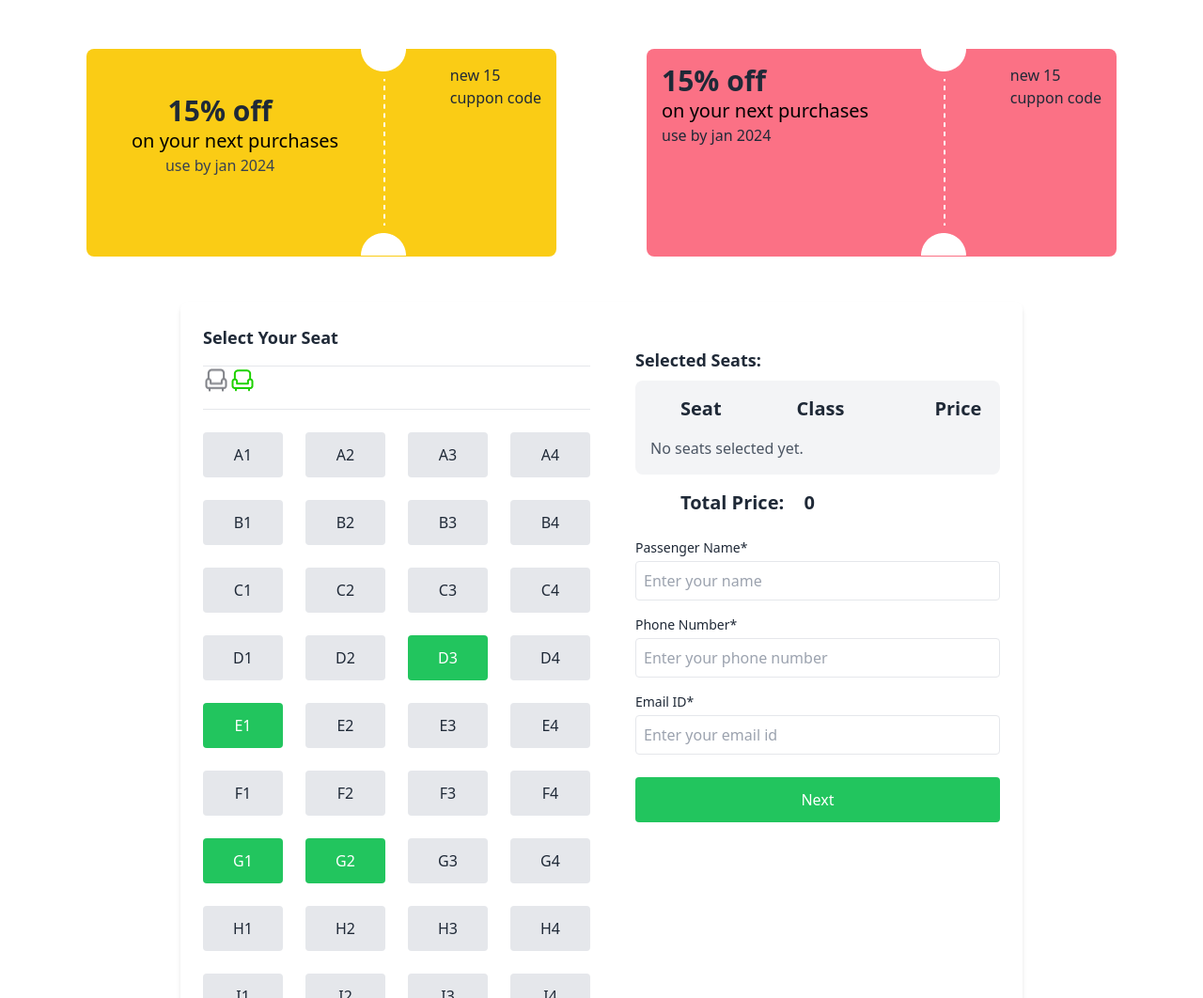
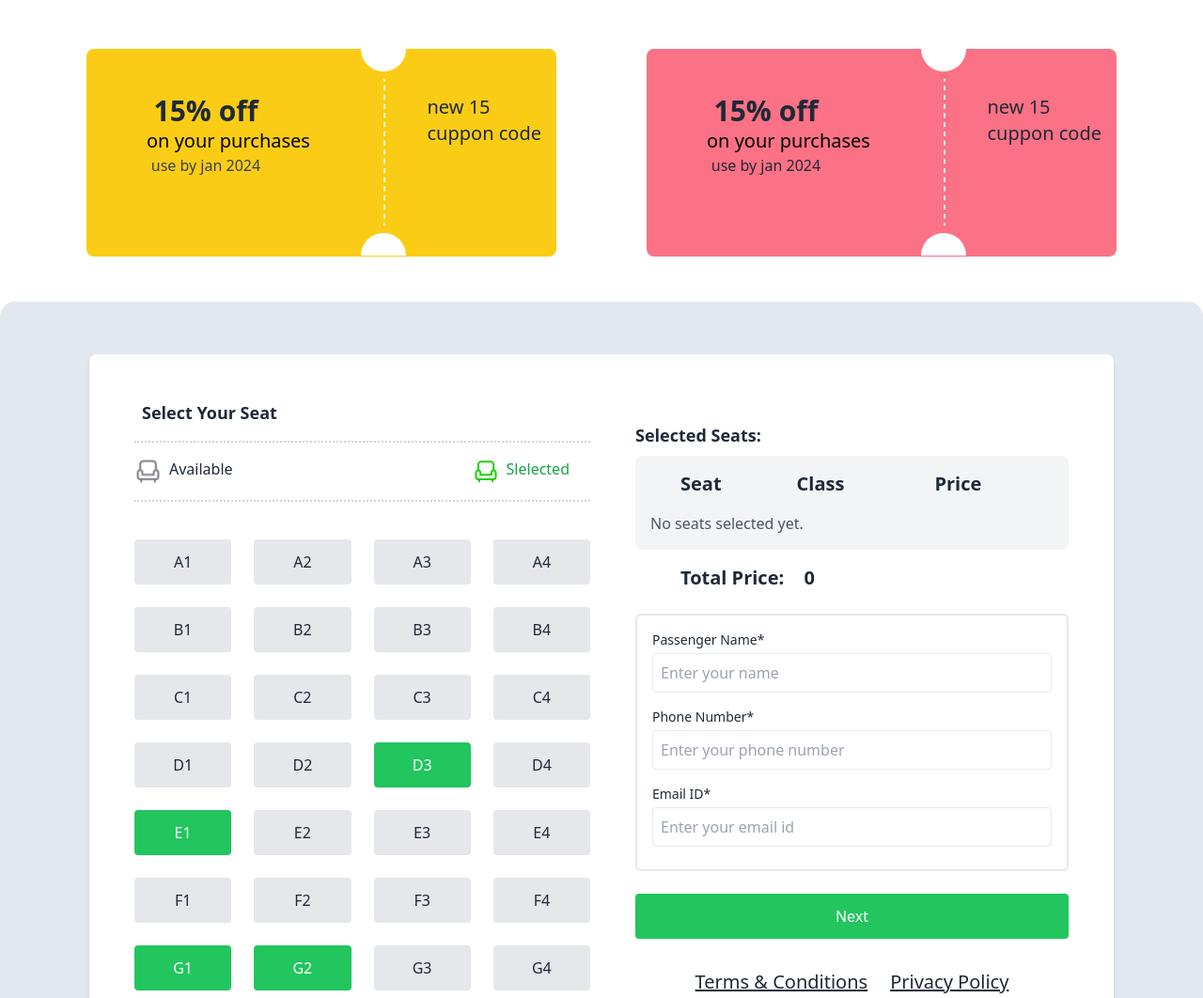
Before and after one commit to mehedihasanshohan/ticket-booking-javascript, a plain HTML site: page index.html in a window 1280 px wide. Shown: the part 720-1782 px from the top of the page at 94% size. Drawn offline with nearby package versions, Linux system fonts and the light colour scheme; some icons are missing.

Commit message:
offer section done

```diff
--- a/index.html
+++ b/index.html
@@ -120,68 +120,57 @@
   <section class="flex justify-center mb-12 gap-24">
     <div class="bg-yellow-400 relative rounded-lg h-[221px] w-[500px]">
       <div class="flex flex-1 justify-between justify-centers">
-        <div class="p-4 mt-8 text-left justify-center align-middle text-center">
+        <div class="p-4 mt-8 text-center justify-center align-middle">
           <p class="text-3xl font-bold">15% off</p>
-          <p class="text-xl text-black ml-8">on your next purchases</p>
+          <p class="text-xl text-black ml-12">on your purchases</p>
           <p class="text-gray-700">use by jan 2024</p>
         </div>
-        <div class="p-4">
-          <p>new 15</p>
-          <p>cuppon code</p>
+        <div class="p-4 flex flex-col justify-center">
+          <p class="text-xl">new 15</p>
+          <p class="text-xl">cuppon code</p>
         </div>
         <img src="./images/cupon-devider.png" class="absolute right-40" alt="">
       </div>
     </div>
     <div class="bg-rose-400 relative rounded-lg h-[221px] w-[500px]">
       <div class="flex flex-1 justify-between justify-centers">
-        <div class="p-4">
+        <div class="p-4 mt-8 justify-center align-middle text-center">
           <p class="text-3xl font-bold">15% off</p>
-          <p class="text-xl text-black">on your next purchases</p>
+          <p class="text-xl text-black ml-12">on your purchases</p>
           <p class="text-gray-800">use by jan 2024</p>
         </div>
-        <div class="p-4">
-          <p>new 15</p>
-          <p>cuppon code</p>
+        <div class="p-4 flex flex-col justify-center">
+          <p class="text-xl">new 15</p>
+          <p class="text-xl">cuppon code</p>
         </div>
         <img src="./images/cupon-devider.png" class="absolute right-40" alt="">
       </div>
     </div>
   </section>
 
-  <!-- booking -->
-   <section>
-    <!-- seat section -->
-    <div>
-      <div></div>
-      <div></div>
-      <!-- seat starts -->
-      <div>
 
-      </div>
-      <!-- seat ends -->
-    </div>
-    <!-- calculation section -->
-    <div>
 
     </div>
    </section>
 
-   <section>
-    <div class="max-w-4xl mx-auto p-6 bg-white rounded-lg shadow-md mt-10">
+   <section class="bg-slate-200 rounded-2xl mt-8 p-4">
+    <div class="container mx-auto p-12 bg-white rounded-lg shadow-md mt-10 h-[1070px] overflow-hidden w-[1090px]">
       <div class="grid grid-cols-1 md:grid-cols-2 gap-6">
 
           <!-- Seat Selection -->
           <div>
-              <h2 class="text-lg font-bold mb-4">Select Your Seat</h2>
-              <hr class="mt-4">
-              <div class="flex flex-1">
-                <img src="./images/seat-gray.png" alt="">
-                <div class="justify-end">
-                  <img class="justify-end" src="./images/seat-green.png" alt="">
+              <h2 class="text-lg font-bold mb-4 ml-2">Select Your Seat</h2>
+              <hr class="mt-4 mb-4 border-t-2 border-dotted border-gray-300 my-4">
+              <div class="flex">
+                <div class="flex mr-32">
+                <img src="./images/seat-gray.png" alt=""> <h2 class="ml-2">Available</h2>
+                </div>
+                <div class="flex ml-32">
+                  <img class="" src="./images/seat-green.png" alt=""> <h2 class="text-green-600 ml-2">Slelected</h2>
                 </div>
 
               </div>
-              <hr class="mt-4">
+              <hr class="mt-4 mb-4 border-t-2 border-dotted border-gray-300 my-4">
               <i class="fa-solid fa-steering-wheel"></i>
               <div class="grid grid-cols-4 gap-6 text-center">
                   <!-- Row A -->
@@ -269,7 +258,7 @@
           Total Price: <span class="ml-4" id="totalPrice">0</span>
       </div>
        <!-- Passenger Information -->
-    <div class="space-y-4 mt-6">
+    <div class="space-y-4 mt-6 border border-2 rounded-md p-4 pb-6">
       <div>
           <label for="passengerName" class="block text-sm font-medium mb-1">Passenger Name*</label>
           <input type="text" id="passengerName" placeholder="Enter your name" class="p-2 border rounded w-full" />
@@ -284,9 +273,13 @@
       </div>
   </div>
    <!-- Next Button -->
-   <div class="mt-6">
-    <button class="w-full bg-green-500 text-white p-3 rounded">Next</button>
-</div>
+      <div class="mt-6">
+       <button class="w-full bg-green-500 text-white p-3 rounded">Next</button>
+      </div>
+      <div class="flex flex-1 gap-6 justify-center mt-6">
+        <u class="mt-2"><h2 class="text-xl font-medium">Terms & Conditions</h2></u>
+        <u class="mt-2"><h2 class="text-xl font-medium">Privacy Policy</h2></u>
+      </div>
     </div>
 
 
@@ -299,7 +292,8 @@
       <footer class="footer mt-16 p-8 bg-neutral text-neutral-content items-center p-4">
         <aside class=" items-center">
           <h2 class="text-gray-400 font-extrabold text-2xl">S-ticket</h2>
-          <p>Copyright 2024 - All right reserved</p>
+          <p>@Copyright 2024 - All right reserved</p>
+          <h2>design and develop- <i>Mehedi Hasan Shohan</i></h2>
         </aside>
         <nav class="grid-flow-col gap-4 md:place-self-center md:justify-self-end">
           <a>
```
